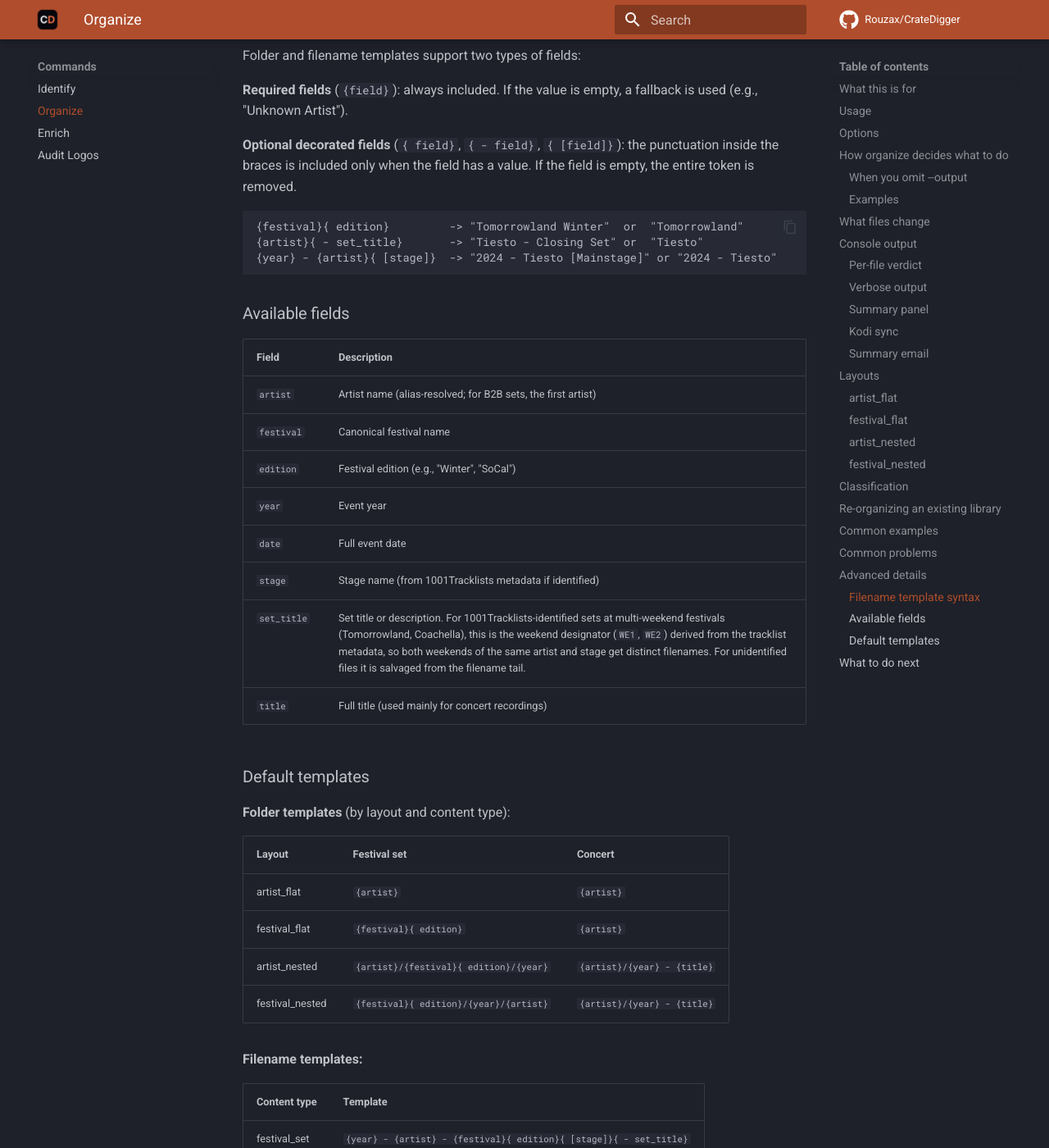
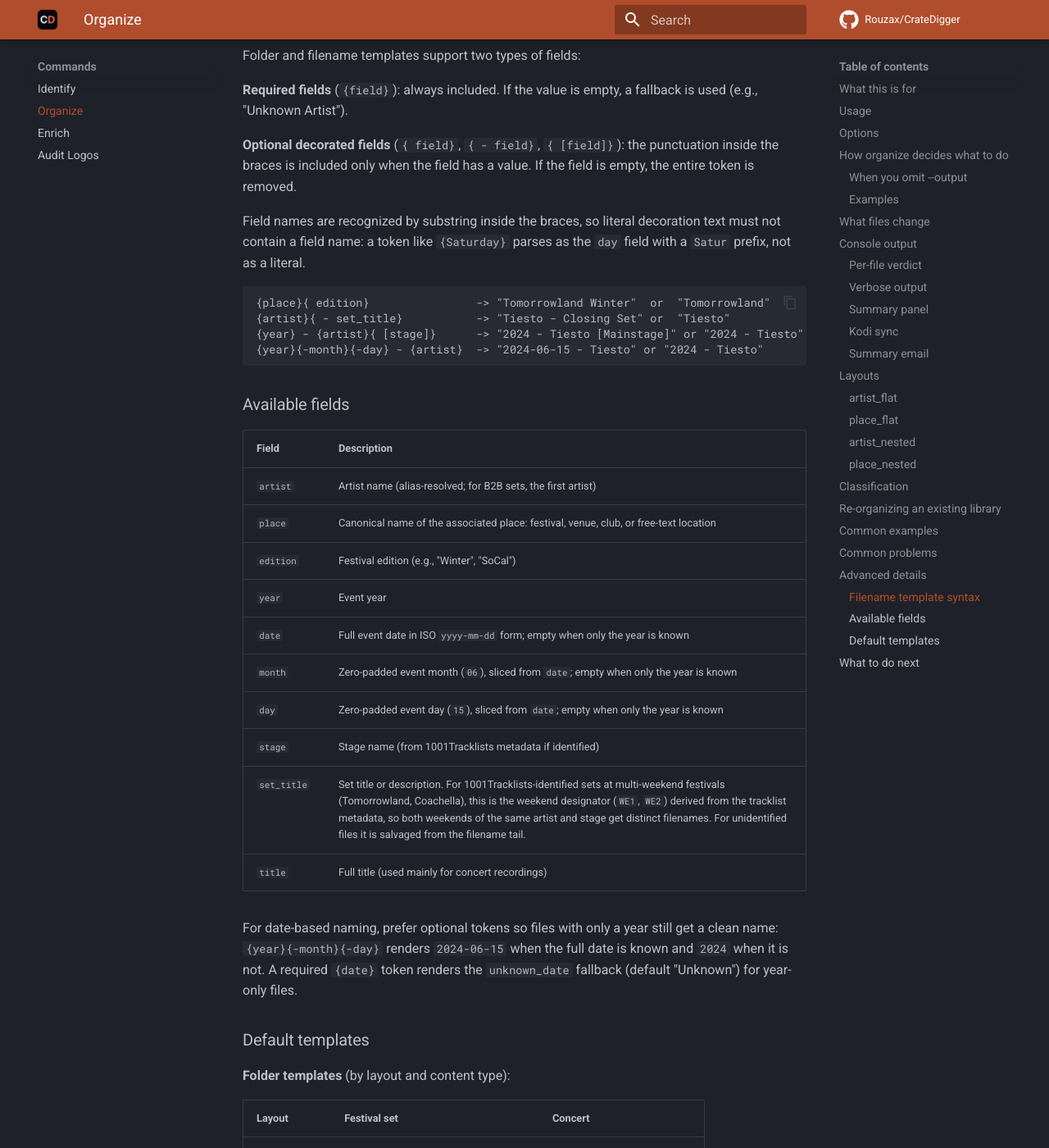
Before and after one commit to Rouzax/CrateDigger, an MkDocs documentation site: the page built from docs/commands/organize.md, in a window 1280 px wide and 1400 px high, scrolled down 8897 px. Shown: the whole window at 82% size. Built offline with MkDocs 1.6.1 and Material for MkDocs 9.7.7, drawn with Linux system fonts in a browser that asks for light colours; comment, search, counter and statistics services are not loaded; some of the changed text lies outside the part shown.

Commit message:
docs(organize): correct template token and layout docs, document {month}/{day}

````diff
--- a/docs/commands/organize.md
+++ b/docs/commands/organize.md
@@ -27,7 +27,7 @@ recognized media files and processes each one.
 | Option | Short | Default | Description |
 |--------|-------|---------|-------------|
 | `--output <path>` | `-o` | (see below) | Destination library folder |
-| `--layout <name>` | | config default | Folder layout: `artist_flat`, `festival_flat`, `artist_nested`, `festival_nested` |
+| `--layout <name>` | | config default | Folder layout: `artist_flat`, `place_flat`, `artist_nested`, `place_nested` |
 | `--move` | | off | Move files instead of copying when importing from a separate folder. Ignored for in-place operations. |
 | `--dry-run` | | off | Preview what would happen without changing any files |
 | `--enrich` | | off | Run all enrichment operations immediately after organizing |
@@ -222,10 +222,10 @@ Library/
     2023 - Armin van Buuren - ASOT.mkv
 ```
 
-### festival_flat
+### place_flat
 
-Festival sets are grouped by festival name. Concert recordings go into an artist folder.
-Good when you primarily browse by festival.
+Festival sets are grouped by place: the canonical festival, venue, or location name.
+Concert recordings go into an artist folder. Good when you primarily browse by event.
 
 ```
 Library/
@@ -254,9 +254,9 @@ Library/
         Coldplay - Live at Wembley (2023).mkv
 ```
 
-### festival_nested
+### place_nested
 
-Deep hierarchy: festival, then year, then artist. Good for large libraries where you
+Deep hierarchy: place, then year, then artist. Good for large libraries where you
 browse by event and want all artists at a given festival in one place.
 
 ```
@@ -321,7 +321,7 @@ cratedigger organize ~/Downloads/sets/ --output ~/Music/Library/ --dry-run
 **Import with a specific layout:**
 
 ```bash
-cratedigger organize ~/Downloads/sets/ --output ~/Music/Library/ --layout festival_nested
+cratedigger organize ~/Downloads/sets/ --output ~/Music/Library/ --layout place_nested
 ```
 
 **Organize and enrich in one pass:**
@@ -373,10 +373,15 @@ used (e.g., "Unknown Artist").
 inside the braces is included only when the field has a value. If the field is empty, the
 entire token is removed.
 
+Field names are recognized by substring inside the braces, so literal decoration text
+must not contain a field name: a token like `{Saturday}` parses as the `day` field with a
+`Satur` prefix, not as a literal.
+
 ```
-{festival}{ edition}         -> "Tomorrowland Winter"  or  "Tomorrowland"
-{artist}{ - set_title}       -> "Tiesto - Closing Set" or  "Tiesto"
-{year} - {artist}{ [stage]}  -> "2024 - Tiesto [Mainstage]" or "2024 - Tiesto"
+{place}{ edition}                -> "Tomorrowland Winter"  or  "Tomorrowland"
+{artist}{ - set_title}           -> "Tiesto - Closing Set" or  "Tiesto"
+{year} - {artist}{ [stage]}      -> "2024 - Tiesto [Mainstage]" or "2024 - Tiesto"
+{year}{-month}{-day} - {artist}  -> "2024-06-15 - Tiesto" or "2024 - Tiesto"
 ```
 
 ### Available fields
@@ -384,13 +389,20 @@ entire token is removed.
 | Field | Description |
 |-------|-------------|
 | `artist` | Artist name (alias-resolved; for B2B sets, the first artist) |
-| `festival` | Canonical festival name |
+| `place` | Canonical name of the associated place: festival, venue, club, or free-text location |
 | `edition` | Festival edition (e.g., "Winter", "SoCal") |
 | `year` | Event year |
-| `date` | Full event date |
+| `date` | Full event date in ISO `yyyy-mm-dd` form; empty when only the year is known |
+| `month` | Zero-padded event month (`06`), sliced from `date`; empty when only the year is known |
+| `day` | Zero-padded event day (`15`), sliced from `date`; empty when only the year is known |
 | `stage` | Stage name (from 1001Tracklists metadata if identified) |
 | `set_title` | Set title or description. For 1001Tracklists-identified sets at multi-weekend festivals (Tomorrowland, Coachella), this is the weekend designator (`WE1`, `WE2`) derived from the tracklist metadata, so both weekends of the same artist and stage get distinct filenames. For unidentified files it is salvaged from the filename tail. |
 | `title` | Full title (used mainly for concert recordings) |
+
+For date-based naming, prefer optional tokens so files with only a year still get a
+clean name: `{year}{-month}{-day}` renders `2024-06-15` when the full date is known
+and `2024` when it is not. A required `{date}` token renders the `unknown_date`
+fallback (default "Unknown") for year-only files.
 
 ### Default templates
 
@@ -399,15 +411,15 @@ entire token is removed.
 | Layout | Festival set | Concert |
 |--------|-------------|---------|
 | artist_flat | `{artist}` | `{artist}` |
-| festival_flat | `{festival}{ edition}` | `{artist}` |
-| artist_nested | `{artist}/{festival}{ edition}/{year}` | `{artist}/{year} - {title}` |
-| festival_nested | `{festival}{ edition}/{year}/{artist}` | `{artist}/{year} - {title}` |
+| place_flat | `{place}{ edition}` | `{artist}` |
+| artist_nested | `{artist}/{place}{ edition}/{year}` | `{artist}/{year} - {title}` |
+| place_nested | `{place}{ edition}/{year}/{artist}` | `{artist}/{year} - {title}` |
 
 **Filename templates:**
 
 | Content type | Template |
 |-------------|----------|
-| festival_set | `{year} - {artist} - {festival}{ edition}{ [stage]}{ - set_title}` |
+| festival_set | `{year} - {artist}{ - place}{ edition}{ [stage]}{ - set_title}` |
 | concert_film | `{artist} - {title}{ (year)}` |
 
 Templates are configurable in your [config](../configuration.md#filename-templates).
````
